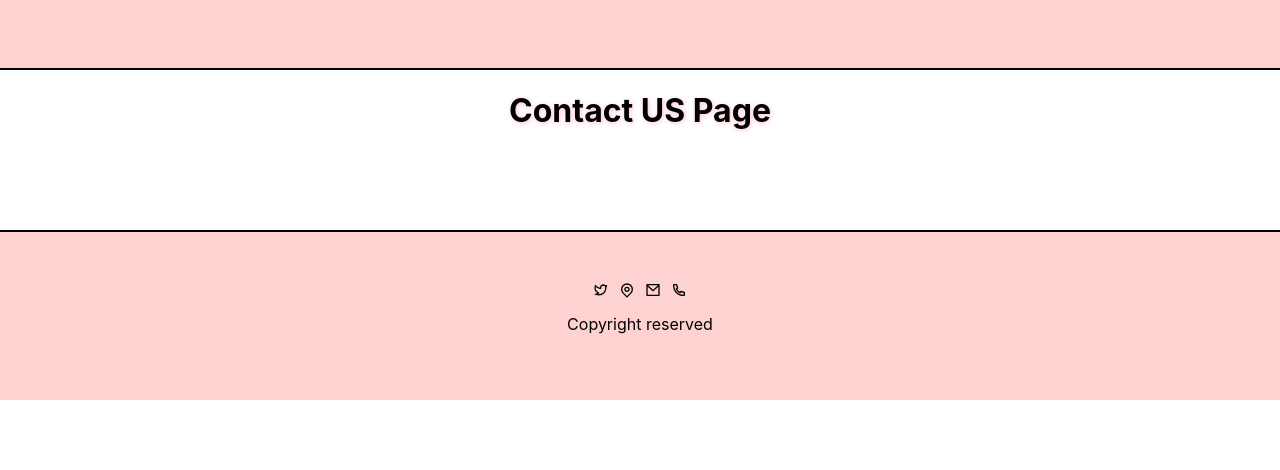
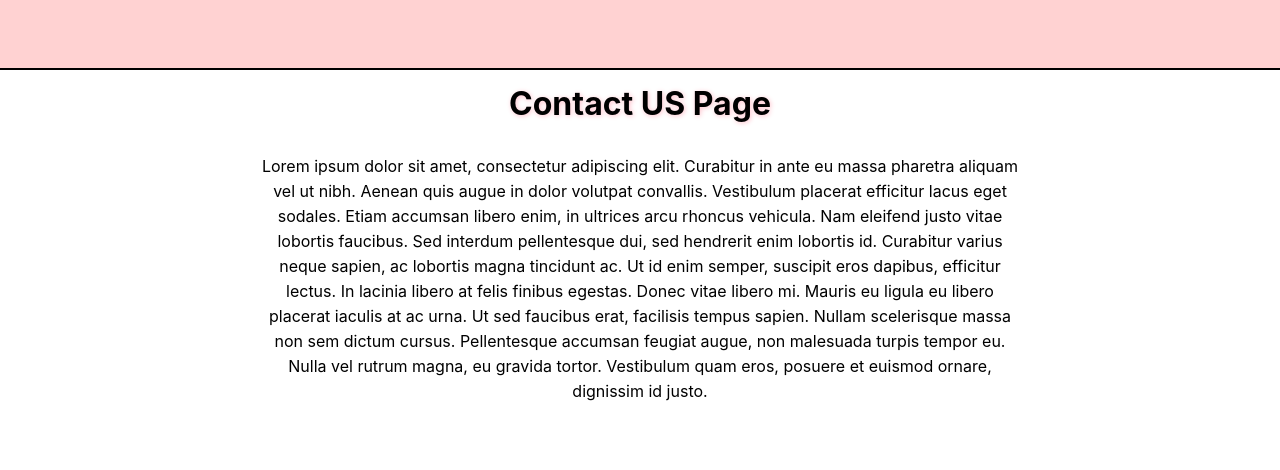
Before and after one commit to lamalqahtani/Blog-with-react, a React (Create React App) app: page /contact in a window 1280 px wide. Shown: the part 464-934 px from the top of the page. Before the commit the page ends 864 px from the top, so only its background shows below. Built offline with nearby package versions, Linux system fonts and the light colour scheme; the HTML template or start-up script is replaced by a standard one.

Commit message:
enhancing styles and adding content to about-us and contact page

```diff
--- a/src/About.js
+++ b/src/About.js
@@ -1,8 +1,11 @@
 const About = () => {
     return (
-        <>
-            <h1 className='center'>About US Page</h1>
-        </>
+        <div className="center">
+            <h1>About US Page</h1>
+            <p className="par-content">
+                Lorem ipsum dolor sit amet, consectetur adipiscing elit. Curabitur in ante eu massa pharetra aliquam vel ut nibh. Aenean quis augue in dolor volutpat convallis. Vestibulum placerat efficitur lacus eget sodales. Etiam accumsan libero enim, in ultrices arcu rhoncus vehicula. Nam eleifend justo vitae lobortis faucibus. Sed interdum pellentesque dui, sed hendrerit enim lobortis id. Curabitur varius neque sapien, ac lobortis magna tincidunt ac. Ut id enim semper, suscipit eros dapibus, efficitur lectus. In lacinia libero at felis finibus egestas. Donec vitae libero mi. Mauris eu ligula eu libero placerat iaculis at ac urna. Ut sed faucibus erat, facilisis tempus sapien. Nullam scelerisque massa non sem dictum cursus. Pellentesque accumsan feugiat augue, non malesuada turpis tempor eu. Nulla vel rutrum magna, eu gravida tortor. Vestibulum quam eros, posuere et euismod ornare, dignissim id justo.
+            </p>
+        </div>
      );
 }
 
--- a/src/Contact.js
+++ b/src/Contact.js
@@ -1,8 +1,11 @@
 const Contact = () => {
     return (
-        <>
-            <h1 className='center'>Contact US Page</h1>
-        </>
+        <div className='center'>
+            <h1>Contact US Page</h1>
+            <p className="par-content">
+                Lorem ipsum dolor sit amet, consectetur adipiscing elit. Curabitur in ante eu massa pharetra aliquam vel ut nibh. Aenean quis augue in dolor volutpat convallis. Vestibulum placerat efficitur lacus eget sodales. Etiam accumsan libero enim, in ultrices arcu rhoncus vehicula. Nam eleifend justo vitae lobortis faucibus. Sed interdum pellentesque dui, sed hendrerit enim lobortis id. Curabitur varius neque sapien, ac lobortis magna tincidunt ac. Ut id enim semper, suscipit eros dapibus, efficitur lectus. In lacinia libero at felis finibus egestas. Donec vitae libero mi. Mauris eu ligula eu libero placerat iaculis at ac urna. Ut sed faucibus erat, facilisis tempus sapien. Nullam scelerisque massa non sem dictum cursus. Pellentesque accumsan feugiat augue, non malesuada turpis tempor eu. Nulla vel rutrum magna, eu gravida tortor. Vestibulum quam eros, posuere et euismod ornare, dignissim id justo.
+            </p>
+        </div>
      );
 }
 
--- a/src/Navbar.js
+++ b/src/Navbar.js
@@ -14,7 +14,7 @@ function Navbar(){
         <div id="hero-text">
           <h2>Welcome to my Blog!</h2>
           <p>Lorem ipsum dolor sit amet, consectetur adipiscing elit, sed do eiusmod tempor incididunt ut labore et dolore magna aliqua. Ut enim ad minim veniam, quis nostrud exercitation ullamco laboris nisi ut aliquip ex ea commodo consequat.</p>
-          <input placeholder="Insert an email"/>
+          <input type="email" placeholder="Insert an email"/>
           <button>Subsicribe</button>
         </div>
         <Spline scene="https://prod.spline.design/80sgy3OyNajfzuUr/scene.splinecode" />
--- a/src/assets/styles/App.css
+++ b/src/assets/styles/App.css
@@ -1,5 +1,6 @@
 body{
   margin: 0;
+  line-height: 25px;
 }
 nav{
   display: flex;
@@ -81,7 +82,10 @@ button{
 .post a{
   color: palevioletred;
 }
-
+.par-content{
+  width: 60%;
+  text-align: center;
+}
 #rabbit-char{
   position: relative;
   border-top: 2px solid black;
```
